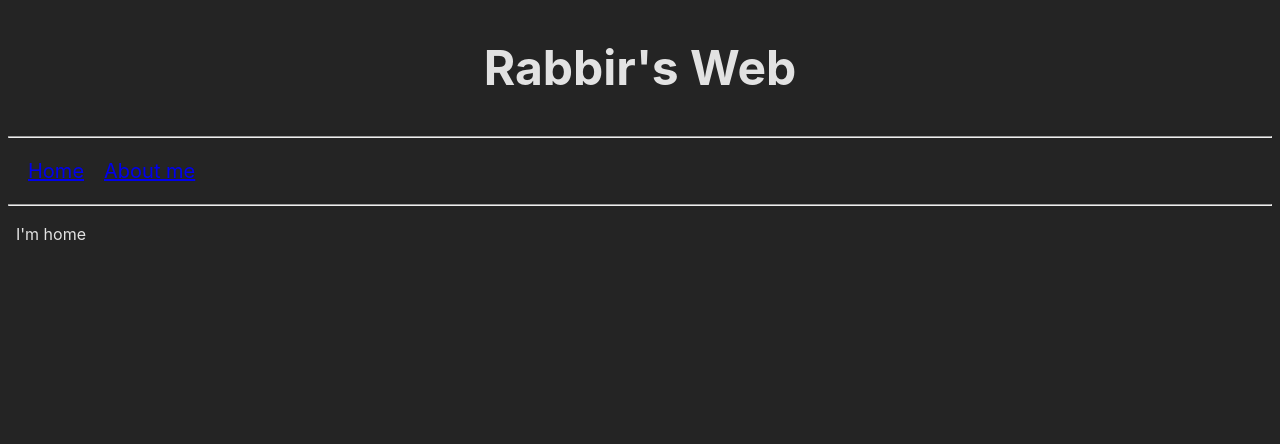
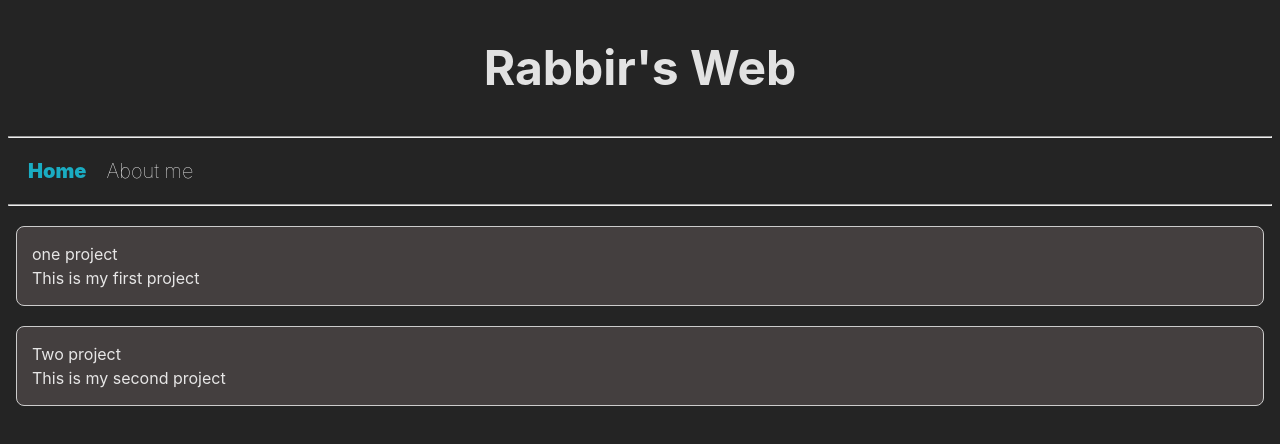
Before and after one commit to RabbirReaper/MyWeb-vue3, a Vue app in the folder vue3/: page /#/ in a window 1280 px wide. Shown: the top 444 px of the page. Built offline with nearby package versions, Linux system fonts and the light colour scheme.

Commit message:
Notes basic create

```diff
--- a/vue3/src/App.vue
+++ b/vue3/src/App.vue
@@ -1,7 +1,7 @@
 <script setup>
-  import {RouterView } from 'vue-router';
-  import AboutMe from './components/AboutMe.vue';
-
+  import {RouterView } from 'vue-router'
+  import {ref} from 'vue'
+  import { RouterLink } from 'vue-router';
 
 </script>
 
@@ -14,8 +14,8 @@
       </div>
       <hr/>
         <div class="list">
-          <a href="/">Home</a>
-          <a href="/aboutme">About me</a>
+          <RouterLink class="router-link" active-class="router-link-active" to="/">Home</RouterLink>
+          <RouterLink class="router-link" active-class="router-link-active" to="/aboutme">About me</RouterLink>
         </div>
       <hr/>
     </header>
@@ -46,4 +46,17 @@
     font-size: 20px;
     font-weight:normal;
   }
+
+
+  .router-link {
+    text-decoration: none;
+    font-weight: 100;
+    color:rgb(255, 255, 255);
+  }
+
+  .router-link-active {
+    text-decoration: none;
+    font-weight: 900;
+    color:rgb(26, 172, 194);
+  }
 </style>
--- a/vue3/src/components/Home.vue
+++ b/vue3/src/components/Home.vue
@@ -1,5 +1,33 @@
+<script setup>
+  import RabbirNotesJson from "../data/RabbirNotes.json"
 
+</script>
 
 <template>
-  <p>I'm home</p>
+  <div>
+    <RouterLink :to="`/Notes/${data.id}`" class="container" v-for="data in RabbirNotesJson" :key="data.id" >
+      {{ data.name }}
+      <br/>
+      {{ data.p }}
+    </RouterLink>
+  </div>
 </template>
+
+<style scoped>
+  .container {
+    text-decoration: none;
+    display: block;
+    margin: 20px auto; /* Adds space between each block */
+    padding: 15px; /* Adds padding inside the block */
+    border: 1px solid #ccc; /* Adds a subtle border around each block */
+    border-radius: 8px; /* Rounds the corners of each block */
+    background-color: #443f3f; /* Light background color */
+    cursor: pointer; /* Changes the cursor to indicate that it's clickable */
+    transition: transform 0.2s, box-shadow 0.2s; /* Adds smooth animations */
+    color: inherit;
+  }
+  .container:hover {
+    transform: translateY(-3px); /* Slightly lifts the block */
+    box-shadow: 0 8px 16px rgba(0, 0, 0, 0.2); /* Increases shadow on hover */
+  }
+</style>
--- /dev/null
+++ b/vue3/src/components/Notes.vue
@@ -0,0 +1,13 @@
+<script setup>
+  import {useRoute} from "vue-router"
+
+  const  route = useRoute()
+  console.log(route.params)
+</script>
+
+
+<template>
+  <div class="container">
+    <h1>Hello I am Notes</h1>
+  </div>
+</template>
--- /dev/null
+++ b/vue3/src/data/RabbirNotes.json
@@ -0,0 +1,12 @@
+[
+  {
+    "id":1,
+    "name":"one project",
+    "p":"This is my first project"
+  },
+  {
+    "id":2,
+    "name":"Two project",
+    "p":"This is my second project"
+  }
+]
--- a/vue3/src/router/index.js
+++ b/vue3/src/router/index.js
@@ -1,7 +1,8 @@
 import {createRouter,createRouterMatcher, createWebHistory} from "vue-router";
 import Home from "../components/Home.vue";
 import AboutMe from "../components/AboutMe.vue";
-import App from "../App.vue";
+import Notes from "../components/Notes.vue";
+
 
 const router = createRouter({
   history:createWebHistory (import.meta.env.BASE_URL),
@@ -15,6 +16,11 @@ const router = createRouter({
       path:"/aboutme",
       name:"aboutme",
       component: AboutMe
+    },
+    {
+      path:"/notes/:id",
+      name:"note",
+      component: Notes
     }
   ]
 })
--- a/vue3/src/style.css
+++ b/vue3/src/style.css
@@ -11,6 +11,24 @@
   text-rendering: optimizeLegibility;
   -webkit-font-smoothing: antialiased;
   -moz-osx-font-smoothing: grayscale;
+}
+button {
+  border-radius: 8px;
+  border: 1px solid transparent;
+  padding: 0.6em 1.2em;
+  font-size: 1em;
+  font-weight: 500;
+  font-family: inherit;
+  background-color: #1a1a1a;
+  cursor: pointer;
+  transition: border-color 0.25s;
+}
+button:hover {
+  border-color: #646cff;
+}
+button:focus,
+button:focus-visible {
+  outline: 4px auto -webkit-focus-ring-color;
 }
 /*
 
```
